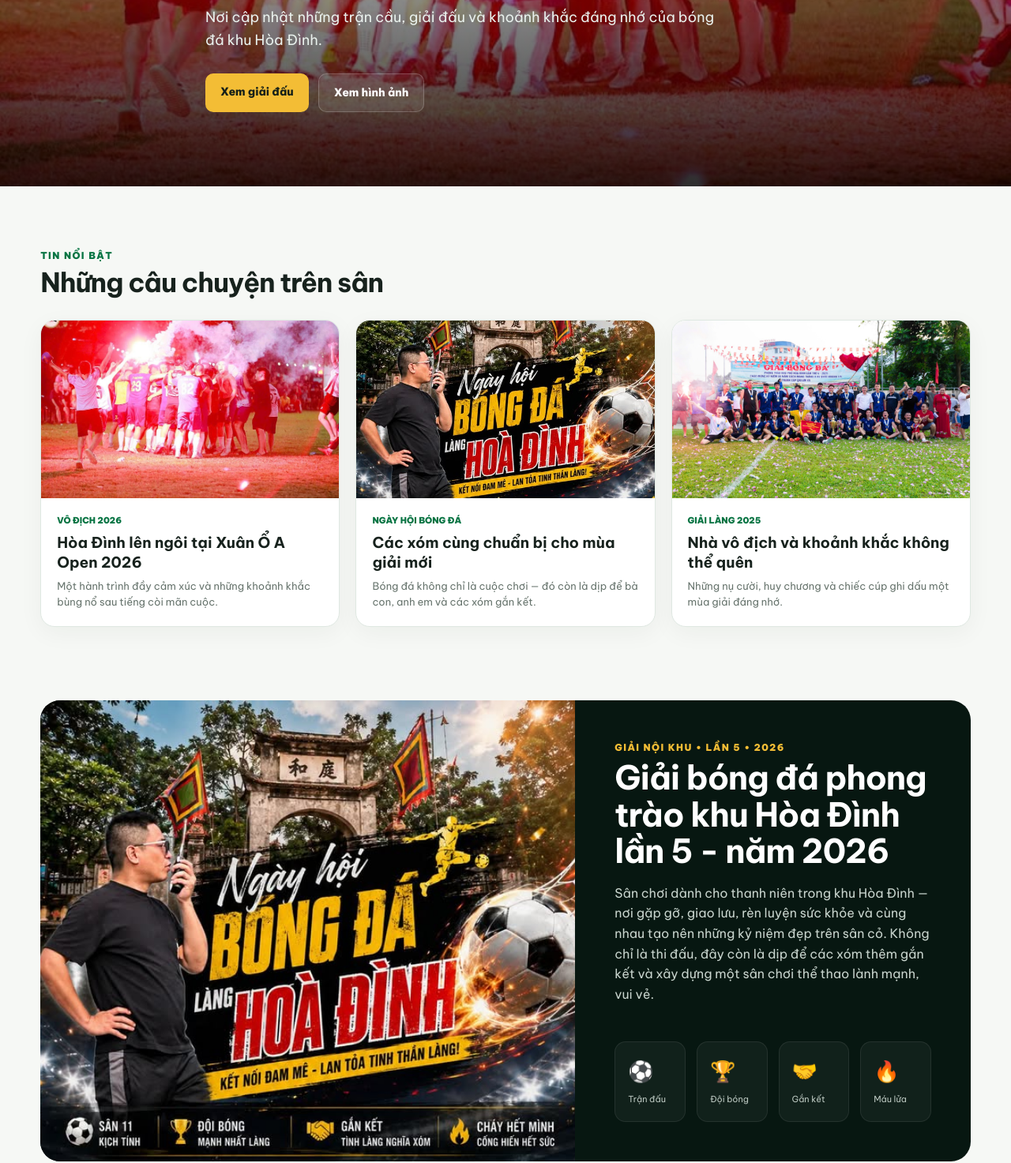
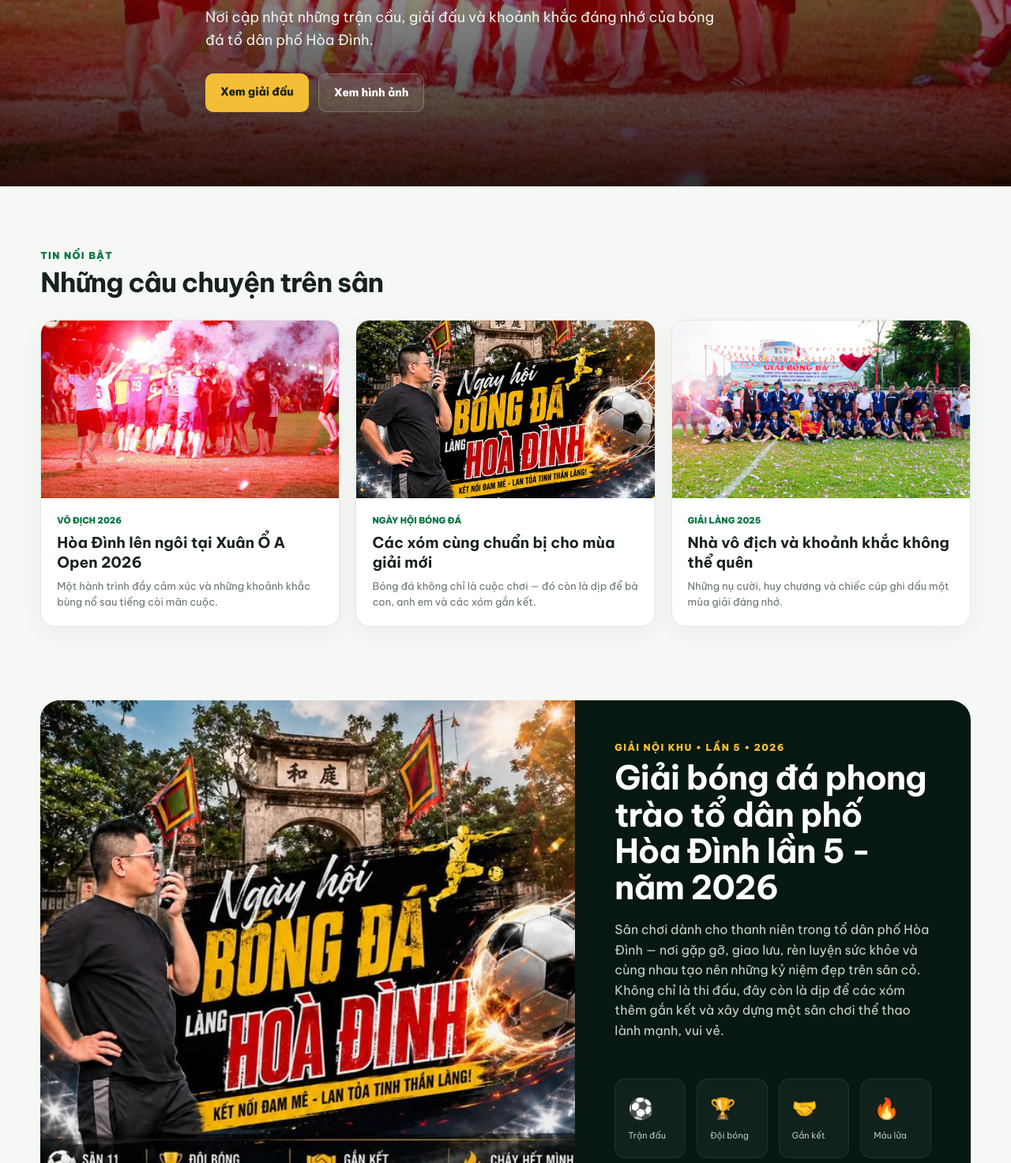
Before and after one commit to minhdz2005/hoa-dinh-football-1, a plain HTML site: page index.html in a window 1280 px wide. Shown: the part 487-1960 px from the top of the page at 79% size. Drawn offline with Linux system fonts and the light colour scheme.

Commit message:
Add files via upload

```diff
--- a/index.html
+++ b/index.html
@@ -82,7 +82,7 @@ footer{background:#071711;color:#aabbb1;padding:35px 0;font-size:13px}.footer-in
   <div class="container hero-content">
     <span class="badge">Bóng đá cộng đồng • Hòa Đình</span>
     <h1>Đam mê trên sân.<br>Gắn kết dưới màu cờ.</h1>
-    <p>Nơi cập nhật những trận cầu, giải đấu và khoảnh khắc đáng nhớ của bóng đá khu Hòa Đình.</p>
+    <p>Nơi cập nhật những trận cầu, giải đấu và khoảnh khắc đáng nhớ của bóng đá tổ dân phố Hòa Đình.</p>
     <div class="hero-actions"><a class="btn btn-primary" href="#giai-dau">Xem giải đấu</a><a class="btn btn-secondary" href="#thu-vien">Xem hình ảnh</a></div>
   </div>
 </section>
@@ -104,8 +104,8 @@ footer{background:#071711;color:#aabbb1;padding:35px 0;font-size:13px}.footer-in
     <img src="hoa-dinh-2.jpg">
     <div class="feature-copy">
       <div class="kicker" style="color:#f3bd35">GIẢI NỘI KHU • LẦN 5 • 2026</div>
-      <h2>Giải bóng đá phong trào khu Hòa Đình lần 5 - năm 2026</h2>
-      <p>Sân chơi dành cho thanh niên trong khu Hòa Đình — nơi gặp gỡ, giao lưu, rèn luyện sức khỏe và cùng nhau tạo nên những kỷ niệm đẹp trên sân cỏ. Không chỉ là thi đấu, đây còn là dịp để các xóm thêm gắn kết và xây dựng một sân chơi thể thao lành mạnh, vui vẻ.</p>
+      <h2>Giải bóng đá phong trào tổ dân phố Hòa Đình lần 5 - năm 2026</h2>
+      <p>Sân chơi dành cho thanh niên trong tổ dân phố Hòa Đình — nơi gặp gỡ, giao lưu, rèn luyện sức khỏe và cùng nhau tạo nên những kỷ niệm đẹp trên sân cỏ. Không chỉ là thi đấu, đây còn là dịp để các xóm thêm gắn kết và xây dựng một sân chơi thể thao lành mạnh, vui vẻ.</p>
       <div class="stats">
         <div class="stat"><strong>⚽</strong><span>Trận đấu</span></div>
         <div class="stat"><strong>🏆</strong><span>Đội bóng</span></div>
@@ -176,7 +176,7 @@ footer{background:#071711;color:#aabbb1;padding:35px 0;font-size:13px}.footer-in
 </section>
 </main>
 
-<footer><div class="container footer-in"><div class="footer-logo">⚽ HÒA ĐÌNH FOOTBALL</div><div>© 2026 • Bóng đá cộng đồng khu Hòa Đình</div></div></footer>
+<footer><div class="container footer-in"><div class="footer-logo">⚽ HÒA ĐÌNH FOOTBALL</div><div>© 2026 • Bóng đá cộng đồng tổ dân phố Hòa Đình</div></div></footer>
 
 <script>
 const defaultGroups={
```
Also changed, not shown: open-s1-banner.jpg (added), open-s1-match.jpg (added), open-s1-team.jpg (added).
